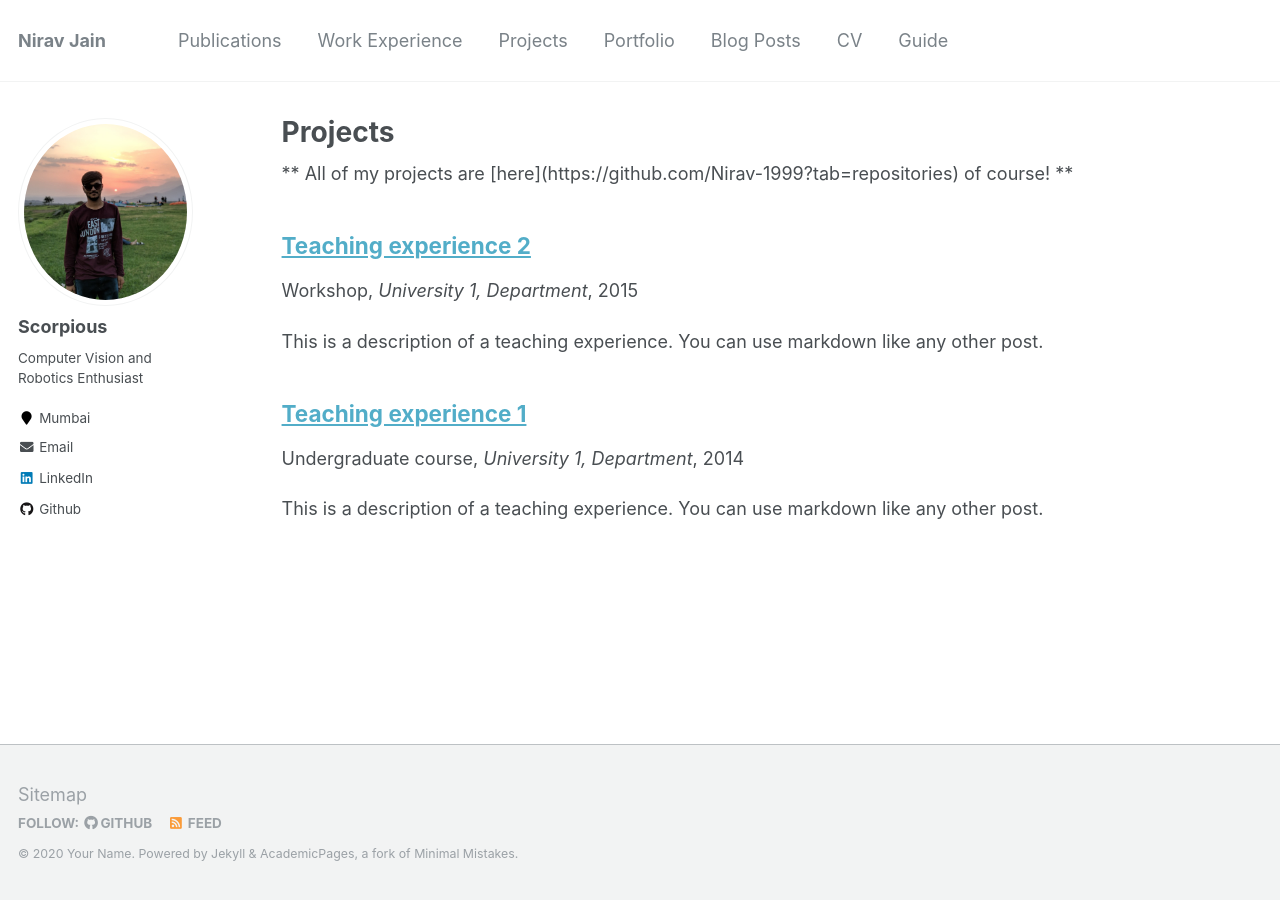
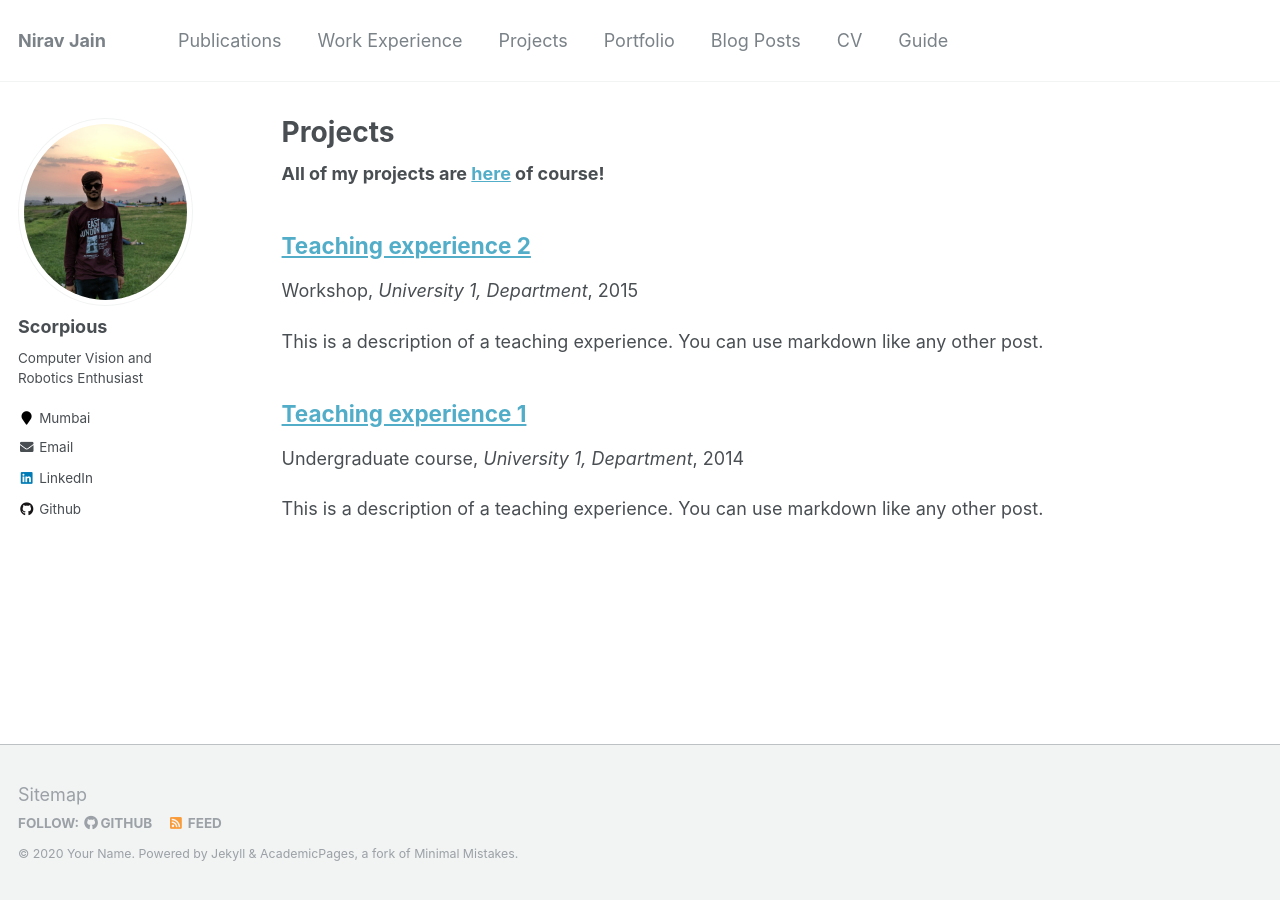
Before and after one commit to Nirav-1999/Nirav-1999.github.io, a Jekyll site: the page built from _pages/teaching.html, in a window 1280 px wide. Built offline with Jekyll 4.4.1, drawn with Linux system fonts in a browser that asks for light colours.

Commit message:
cerelabs

```diff
--- a/_pages/teaching.html
+++ b/_pages/teaching.html
@@ -4,8 +4,7 @@ title: "Projects"
 permalink: /teaching/
 author_profile: true
 ---
-** All of my projects are [here](https://github.com/Nirav-1999?tab=repositories) of course! **
-
+<b>All of my projects are <a href='https://github.com/Nirav-1999?tab=repositories'>here</a> of course!</b>
 {% include base_path %}
 
 {% for post in site.teaching reversed %}
```
